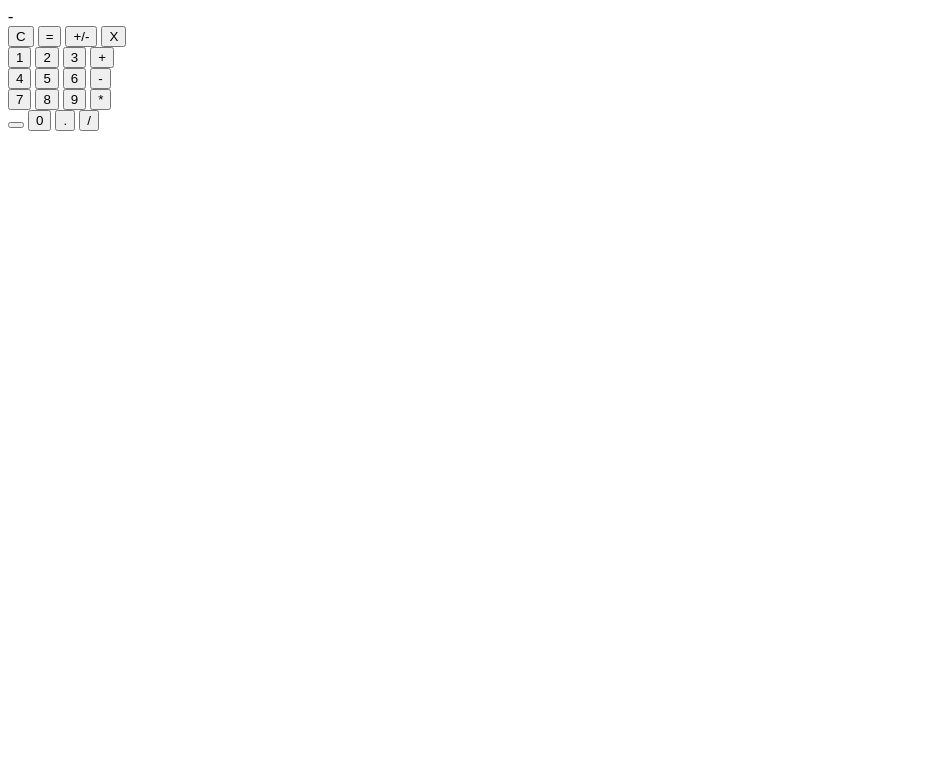
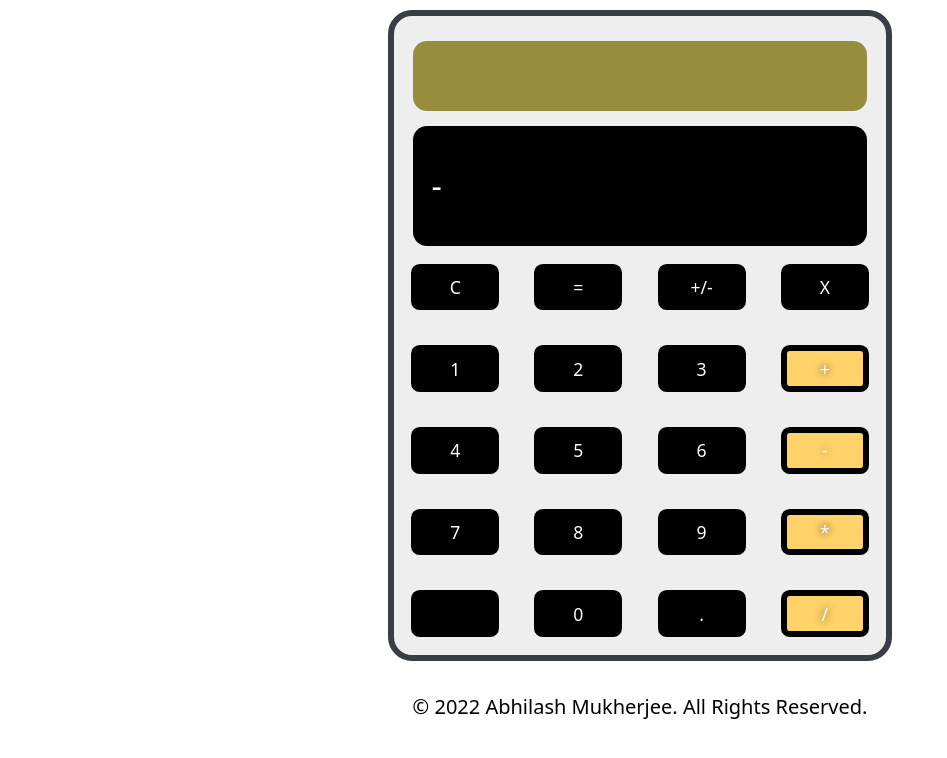
Before and after one commit to abhilash-mukherjee/calculator, a plain HTML site: page index.html in a window 1280 px wide. Both pictures are taken after a click on the button "+/-". Shown: the whole page, without its empty margins (0-947 px from the left). Drawn offline with Linux system fonts and the light colour scheme.

Commit message:
Styling completed

```diff
--- a/index.html
+++ b/index.html
@@ -5,11 +5,21 @@
     <meta http-equiv="X-UA-Compatible" content="IE=edge">
     <meta name="viewport" content="width=device-width, initial-scale=1.0">
     <title>Document</title>
+    <link rel="stylesheet" href="style.css">
     <script src="script.js" defer></script>
 </head>
 <body>
-    <div id="container">
-        <div class="display"></div>
+        <div class="main">
+            <div class="calcstat-container">
+                <div class="calcstat">
+                    <div class="calcstat-text"></div>
+                </div>
+            </div>
+            <div class="display-container">
+                <div class="display">
+                    <div class="display-text"></div>
+                </div>
+            </div>
             <div class="calc-status"></div>
             <div class="btn-container">
                 <div class="btn-row">
@@ -44,6 +54,9 @@
                 </div>
             </div>
         </div>
+        <div id="copy-right">
+            © 2022 Abhilash Mukherjee. All Rights Reserved.
+        </div>
 
 <audio data-key="1" src="sounds/clap.wav"></audio>
 <audio data-key="2" src="sounds/hihat.wav"></audio>
--- a/script.js
+++ b/script.js
@@ -2,8 +2,8 @@ const MAX_DIGITS = 6;
 const MAX_DECIMALS = 4;
 const LIMIT_MESSEGE = "LIMIT EXCEEDED!!!";
 const DIVIDED_BY_ZERO_MESSEGE = "CAN'T DIVIDE BY ZERO!!!";
-const display = document.querySelector('.display');
-const calculationStatus = document.querySelector('.calc-status');
+const display = document.querySelector('.display-text');
+const calculationStatus = document.querySelector('.calcstat-text');
 const numberBtns = document.querySelectorAll('.number');
 const operatorBtns = document.querySelectorAll('.operator');
 const equalsBtn = document.querySelector('#equals');
@@ -36,7 +36,6 @@ const calculation = {
     status:'',
     getResult: function(){
         let result = operate(this.operator.func,this.number1.value,this.number2.value);
-        console.log(result);
         return parseFloat(result.toFixed(3))
     },
 }
@@ -46,6 +45,7 @@ const calculation = {
 window.addEventListener('keydown',(event) => {
     addKeyLogic(event);
     addSoundPlayer(event.key);
+    const btn = Array.from(allBtns).find(btn => btn.textContent.toLowerCase().localeCompare(event.key)=== 0)
 });
 
 equalsBtn.addEventListener('click', executeCalculation);
@@ -58,7 +58,6 @@ clearBtn.addEventListener('click',()=>
 
 for(let numberBtn of numberBtns)
 {
-    console.log(numberBtn);
     numberBtn.addEventListener('click',(e) => {
         addNumberEvents(e.target.textContent);
     });
@@ -75,16 +74,15 @@ for(let operatorBtn of operatorBtns)
 backSpace.addEventListener('click',deleteNumber);
 decimalBtn.addEventListener('click',addDecimal);
 changeSignBtn.addEventListener('click',changeSign)
-allBtns.forEach(()=>
+allBtns.forEach((btn)=>
 {
-    addEventListener('click',(e) => {
+    btn.addEventListener('click',(e) => {
         updateCalcStatus();
         addSoundPlayer(e.target.getAttribute('data-key'));
     })
 });
 function addOperatorEvents(symbol)
 {
-    console.log("operator pressed");
     if(isNaN(calculation.number1.value))return;
     if(!isNaN(calculation.number1.value))
     {
@@ -128,7 +126,6 @@ function addNumberEvents(number)
 function addKeyLogic(event)
 {
     if(!isNaN(parseInt(event.key)) ) {
-        console.log('cool');
         addNumberEvents(parseInt(event.key));
         updateCalcStatus();
         return;
@@ -161,7 +158,7 @@ function addKeyLogic(event)
         updateCalcStatus();
         return;
     }
-    if(event.key === 'c'){
+    if(event.key === 'c' || event.key === 'C'){
         clearCache();
         updateCalcStatus();
         return;
@@ -174,8 +171,6 @@ function updateNumbers()
         calculation.number1.value = parseFloat(display.textContent);
     else
         calculation.number2.value = parseFloat(display.textContent);
-
-    console.log(`n1: ${calculation.number1.value}, n2: ${calculation.number2.value}`);
 }
 
 function executeCalculation()
@@ -257,13 +252,7 @@ function changeSign()
     updateCalcStatus();
 }
 
-function addSoundPlayer(name)
-{
-    const audio = document.querySelector(`audio[data-key="${name}"]`);
-    if(!audio) return;
-    audio.currentTime = 0;
-    audio.play();
-}
+
 
 //************************Business Logic*********************************/
 
@@ -285,10 +274,8 @@ function clearCalcStatusDisplay()
 
 function displayNumber(number)
 {
-    console.log('inside Display Number.' + number);
     if(hasExceededLimit(number.toString()))
     {
-        console.log("Limit Exceeded");
         clearCache();
         calculation.status = LIMIT_MESSEGE;
         return;
@@ -320,7 +307,6 @@ function hasExceededLimit(string)
 
 function updateCalcStatus()
 {
-    console.log("updated");
     if(calculation.status.length > 0)
     {
         calculationStatus.textContent = calculation.status;
@@ -346,19 +332,75 @@ function addToDisplay(digit)
     {
         if(splitArr[1]?.length > MAX_DECIMALS-1 )
         {
-            console.log('decimal lt exceeded');
             return;
         }
     }
     else if(splitArr[0]?.length > MAX_DIGITS-1)
     {
-        console.log('digit limit exceeded');
         return;
     }
     displayNumber(`${display.textContent}${digit}`);
 }
 
+
+function addSoundPlayer(name)
+{
+    const audio = document.querySelector(`audio[data-key="${name}"]`);
+    if(!audio) return;
+    audio.currentTime = 0;
+    audio.play();
+}
+
 // ********************** UI FUNCTIONS******************************************
+
+
+//*********Animations***************************************/
+
+window.addEventListener('keydown',(event) => {
+    const btn = Array.from(allBtns).find(btn => btn.textContent.toLowerCase().localeCompare(event.key)=== 0)
+    if(btn)btnPressedDown(btn);
+});
+
+window.addEventListener('keyup',(event) => {
+    const btn = Array.from(allBtns).find(btn => btn.textContent.toLowerCase().localeCompare(event.key)=== 0)
+    if(btn)btnPressedUp(btn);
+});
+
+allBtns.forEach((btn)=>
+{
+    btn.addEventListener('mousedown',(e) => {
+        btnPressedDown(btn);
+    })
+});
+
+allBtns.forEach((btn)=>
+{
+    btn.addEventListener('mouseup',(e) => {
+        btnPressedUp(btn);
+    });
+    btn.addEventListener('mouseenter',(e) => {
+        btnPressedDown(btn);
+    });
+    btn.addEventListener('mousedown',(e) => {
+        btnPressedDown(btn);
+    });
+    btn.addEventListener('mouseleave',(e) => {
+        btnPressedUp(btn);
+    });
+});
+
+function btnPressedDown(btn)
+{
+    btn.classList.add('highlighted');
+}
+
+function btnPressedUp(btn)
+{
+    btn.classList.remove('highlighted');
+}
+
+
+//*********Animations***************************************/
 
 //*************************************************************************** */
 //*************************************************************************** */
--- /dev/null
+++ b/style.css
@@ -0,0 +1,109 @@
+
+*{
+  font-family: system-ui, -apple-system, BlinkMacSystemFont, 'Segoe UI', Roboto, Oxygen, Ubuntu, Cantarell, 'Open Sans', 'Helvetica Neue', sans-serif;
+}
+button {
+    border: .4rem solid black;
+    border-radius: .5em;
+    margin: 1em;
+    font-size: 2em;
+    padding: .3em .2em;
+    transition: all .07s ease;
+    width: 5em;
+    text-align: center;
+    color: white;
+    background: rgba(0,0,0);
+    text-shadow: 0 0 .5em black;
+    cursor:pointer;
+  }
+
+.highlighted
+{
+  opacity: 80%;
+  transform: scale(1.1);
+  border: 5px solid #FFD369;
+}
+  .operator{
+    background: #FFD369;
+  }
+
+
+.main{
+  display: flex;
+  flex-direction: column;
+  margin: 10px auto;
+  align-items: center;
+  flex-direction: column;
+  display: flex;
+  background: #EEEEEE;
+  border: 6px solid #393E46;
+  border-radius: 24px;
+  width: fit-content;
+  font-size: 0.55rem;
+}
+
+
+.btn-row{
+  display: flex;
+  flex:1 1 auto;
+}
+
+.display-container{
+  margin-top: 5px;
+  margin-bottom: 20px;
+    width: 100%;
+    height: max(120px,15vh);
+
+}
+
+.display{
+    margin: 4% 4% 3%;
+    background-color: black;
+    height: 100%;
+    border-radius: 14px;
+    display: flex;
+    flex-direction: column;
+    justify-content: center;
+
+  }
+
+  .display-text{
+    flex: 0;
+    padding-left: 4%;
+    color: white;
+    text-align: left;
+    font-size: 2rem;
+}
+
+.calcstat-container{
+    width: 100%;
+    height: max(70px,7.5vh);
+    margin-top: 5px;
+    margin-bottom: 10px;
+
+}
+
+.calcstat{
+    margin: 4% 4% 3%;
+    background-color: rgb(150, 141, 61);
+    height: 100%;
+    border-radius: 14px;
+    display: flex;
+    flex-direction: column;
+    justify-content: center;
+
+  }
+
+  .calcstat-text{
+    flex: 0;
+    padding-left: 4%;
+    color: rgba(255, 255, 255, 0.756);
+    text-align: left;
+    font-size: 1.2rem;
+}
+
+#copy-right{
+  margin-top: 4vh;
+  text-align: center;
+  font-size: 1.25rem;
+}
```
Lines whose indentation alone changed are shown as unchanged.
